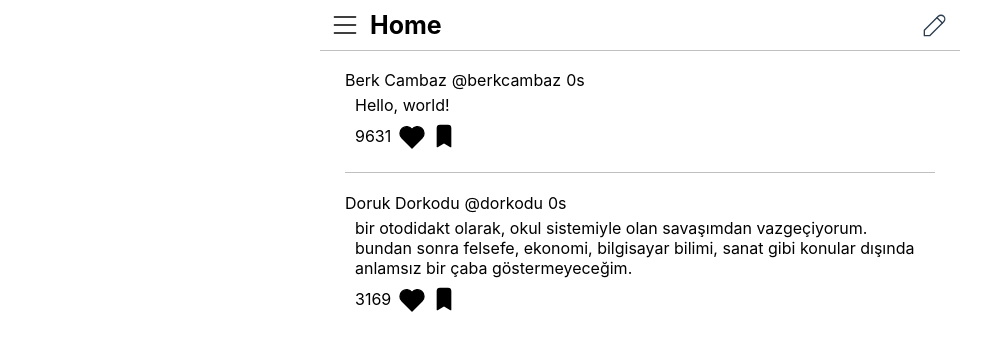
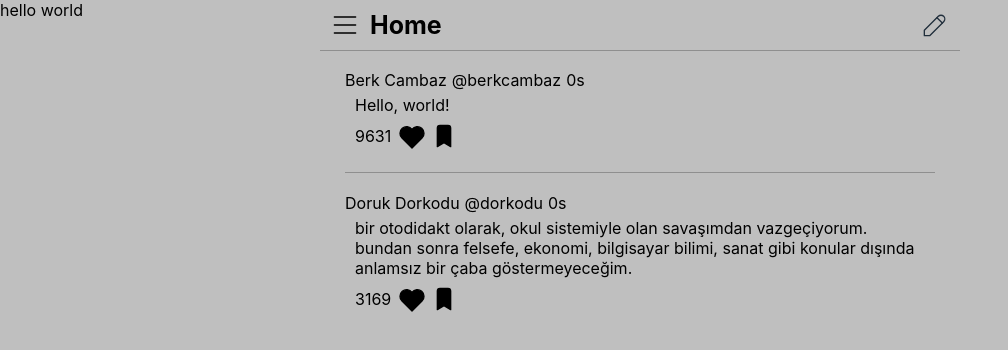
Before and after one commit to berkcambaz/Sheetgram, a website built with webpack: page frontend/src/index.html in a window 1280 px wide. Both pictures are taken after a click on the icon 935 px from the left and 25 px from the top of the page. Shown: the whole page, without its empty margins (0-1008 px from the left). Built offline with nearby package versions, Linux system fonts and the light colour scheme.

Commit message:
Remove blur as a component, add "postcreate" component

```diff
--- a/frontend/src/components/app.js
+++ b/frontend/src/components/app.js
@@ -1,6 +1,7 @@
 import { lucid } from "../libs/lucid";
 
 import { Component_SubView_Menu } from "./views/subview_menu";
+import { Component_SubView_PostCreate } from "./views/subview_postcreate";
 import { Component_Icon_Menu } from "./icons/icon_menu";
 import { Component_Icon_Pencil } from "./icons/icon_pencil";
 
@@ -15,6 +16,9 @@ export const Component_App = lucid.component({
         lucid.render(this.dom, Component_SubView_Menu, "app");
       else
         lucid.instance(Component_SubView_Menu, "app").attribute("class", "");
+    },
+    showPostCreate: function () {
+      lucid.render(this.dom, Component_SubView_PostCreate, "app");
     }
   },
   render: function () {
@@ -36,7 +40,7 @@ export const Component_App = lucid.component({
 
       lucid.render(this.refs["top"], Component_Icon_Pencil, "home", {
         class: "app__top__icon--right",
-        onclick: () => { }
+        onclick: () => { this.methods.showPostCreate() }
       });
     }
   },
--- a/frontend/src/components/app.scss
+++ b/frontend/src/components/app.scss
@@ -19,7 +19,7 @@
     top: 0;
     border-bottom: 1px solid rgba(0, 0, 0, 0.25);
 
-    z-index: 1000;
+    z-index: 999;
 
     @media screen and (max-width: 640px) {
       width: 100%;
--- a/frontend/src/components/common/blur/blur.scss
+++ /dev/null
@@ -1,11 +0,0 @@
-.effect__blur {
-
-    position: fixed;
-    top: 0;
-    bottom: 0;
-    left: 0;
-    right: 0;
-
-    background-color: rgba(0, 0, 0, 0.25);
-
-}
--- a/frontend/src/components/views/subview_menu.scss
+++ b/frontend/src/components/views/subview_menu.scss
@@ -21,7 +21,7 @@
     padding: 0 25px;
 
     background-color: #ffffff;
-    z-index: 999;
+    z-index: 100;
   }
 
   .menu__section {
--- /dev/null
+++ b/frontend/src/components/views/subview_postcreate.js
@@ -0,0 +1,13 @@
+import { lucid } from "../../libs/lucid";
+
+export const Component_SubView_PostCreate = lucid.component({
+  render: function () {
+    return `
+      <div class="post-create effect--blur">
+        <div class="post-create__container">
+          hello world
+        </div>
+      </div>
+    `;
+  }
+});
--- /dev/null
+++ b/frontend/src/components/views/subview_postcreate.scss
@@ -0,0 +1,7 @@
+.post-create {
+
+  .post-create__container {
+
+  }
+
+}
--- a/frontend/src/styles/_components.scss
+++ b/frontend/src/styles/_components.scss
@@ -4,8 +4,6 @@
 @import "../components/common/post/post.scss";
 @import "../components/common/user/user.scss";
 
-// Effects
-@import "../components/common/blur/blur.scss";
-
 // Views
 @import "../components/views/subview_menu.scss";
+@import "../components/views/subview_postcreate.scss";
--- a/frontend/src/styles/_global.scss
+++ b/frontend/src/styles/_global.scss
@@ -17,3 +17,15 @@ body {
 .hidden {
   visibility: hidden;
 }
+
+.effect--blur {
+  position: fixed;
+  top: 0;
+  bottom: 0;
+  left: 0;
+  right: 0;
+
+  z-index: 1000;
+
+  background-color: rgba(0, 0, 0, 0.25);
+}
```
Also changed, not shown: frontend/src/components/common/blur/blur.js (deleted, +0 -7 lines).
